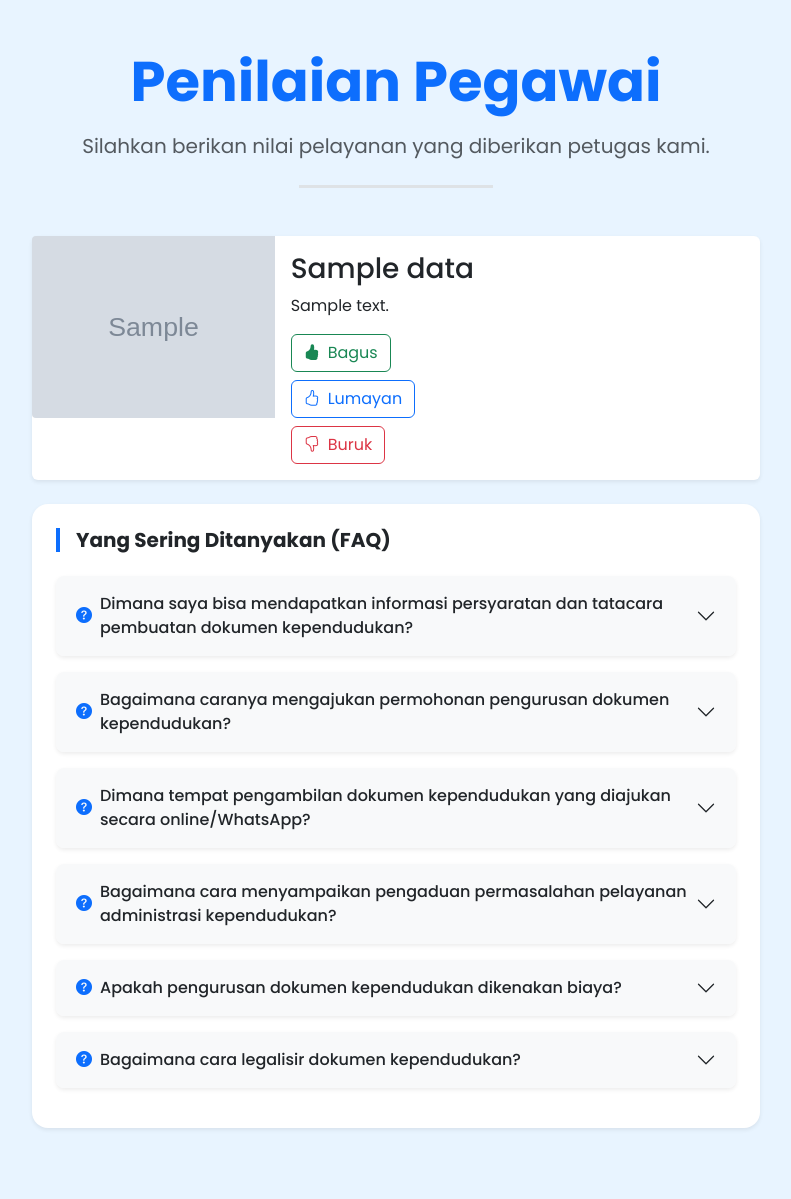
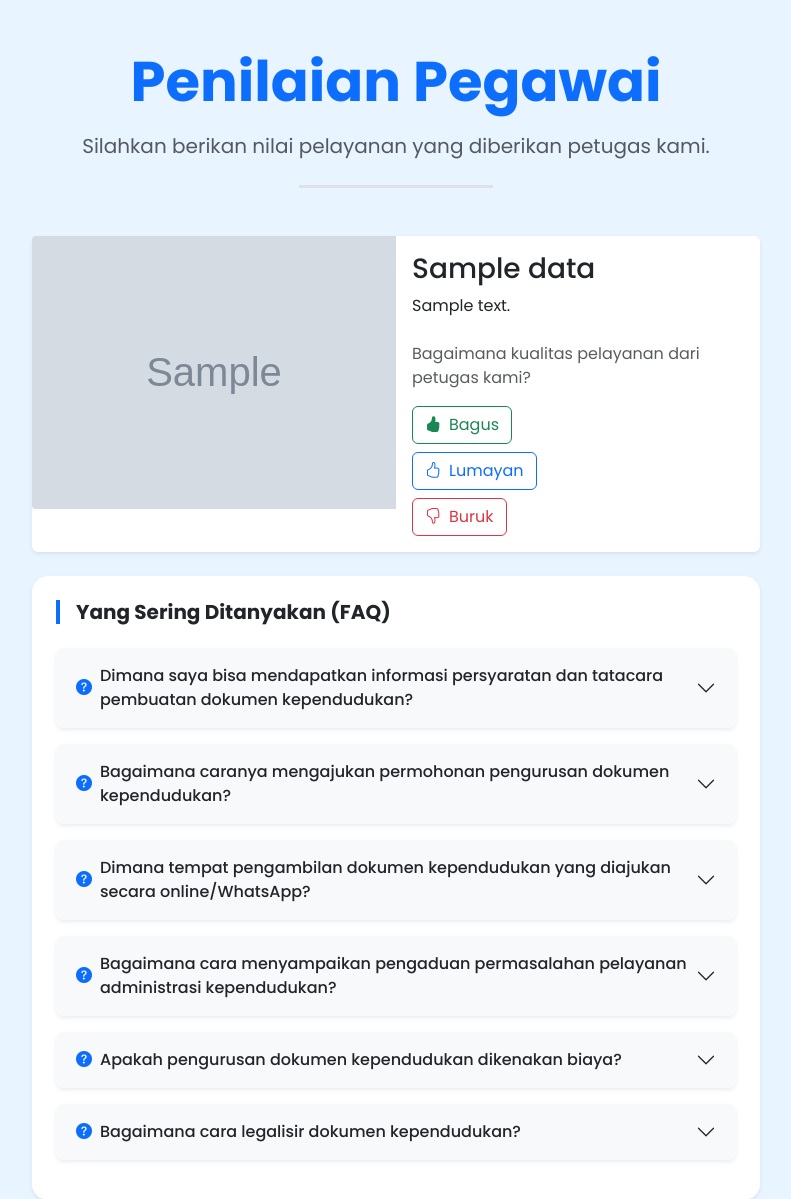
Before and after one commit to sleepingtime94/skm, a PHP site: template views/employ.twig in a window 1280 px wide. Shown: the top 1199 px of the page, without its empty margins (244-1035 px from the left). Before the commit the page ends 1129 px from the top, so only its background shows below. Run offline with PHP 8.4, Linux system fonts and the light colour scheme; the template is opened without the code that fills it: most values are stand-ins (such as "Sample title", 1, 10 or a date in 2020); grey boxes marked "Sample" are stand-in pictures; some libraries are stand-ins or nearby versions.

Commit message:
fix rate

```diff
--- a/views/employ.twig
+++ b/views/employ.twig
@@ -11,19 +11,21 @@
         {% if datas.employee_name %}
         <div class="card border-0 shadow-sm h-100 mb-4" data-pid="{{ datas.employee_id }}">
             <div class="row g-0">
-                <div class="col-md-4">
+                <div class="col-md-6">
                     {% if datas.employee_image %}
-                    <img src="/assets/img/{{ datas.employee_image }}" class="img-fluid rounded-start-1 rounded-end-0"
+                    <img src="/assets/img/{{ datas.employee_image }}"
+                        class="img-fluid rounded-start-1 w-100 rounded-end-0" alt="Thumbnail">
+                    {% else %}
+                    <img src="/assets/img/EMPLOYEE.jpg" class="img-fluid rounded-start-1 w-100 rounded-end-0"
                         alt="Thumbnail">
-                    {% else %}
-                    <img src="/assets/img/EMPLOYEE.jpg" class="img-fluid rounded-start-1 rounded-end-0" alt="Thumbnail">
                     {% endif %}
                 </div>
-                <div class="col-md-8">
+                <div class="col-md-6">
                     <div class="card-body">
                         <h5 class="card-title fs-3">{{ datas.employee_name }}</h5>
                         <p class="card-text">{{ datas.employee_about }}</p>
-                        <div class="card-text text-start">
+                        <div class="card-text text-start mt-4">
+                            <p class="text-muted">Bagaimana kualitas pelayanan dari petugas kami?</p>
                             <button class="d-block btn btn-outline-success" data-rate="5"><i
                                     class="bi bi-hand-thumbs-up-fill me-2"></i>Bagus</button>
                             <button class="d-block btn btn-outline-primary my-2" data-rate="3"><i
```
Also changed, not shown: public/assets/js/employee.js.
